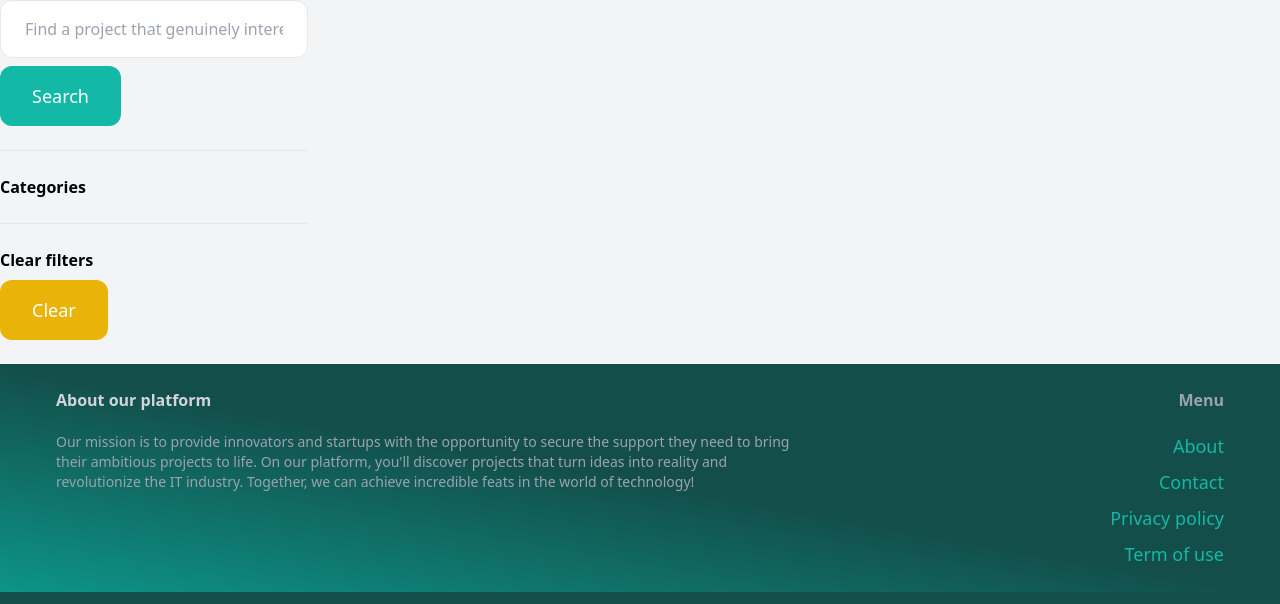
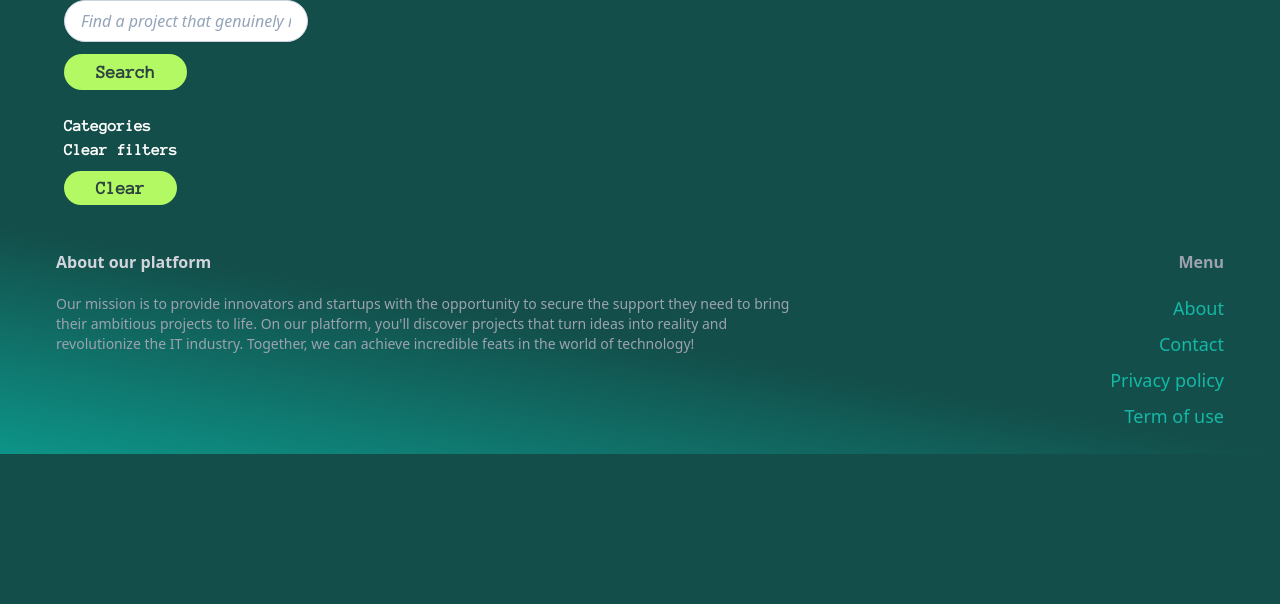
Before and after one commit to DidusOleh/Myfund1, a Django app: page /items/ in a window 1280 px wide. Shown: the part 104-708 px from the top of the page. Run offline with Django 4.2, Linux system fonts and the light colour scheme; data that the repository does not hold is empty; style sheets or scripts are compiled from the project's sources; some libraries are stand-ins or nearby versions; some web fonts are replaced.

Commit message:
browse page

```diff
--- a/core/templates/core/base.html
+++ b/core/templates/core/base.html
@@ -29,9 +29,9 @@
                 class="px-10 py-1 border-2 border-indigo-400 text-lg font-crimson text-white  rounded-full hover:text-gray-300 ml-4  invisible md:visible lg:visible">Inbox
             </a>
             <a href="{% url 'dashboard:index' %}"
-                class="px-5 py-1 text-lg border-2 bg-white text-teal-900 font-crimson rounded-full invisible md:visible lg:visible">Dashboard</a>
+                class="px-5 py-1 text-lg border-2 bg-white text-teal-900 font-crimson rounded-full hover:bg-gray-300 hover:border-gray-300 invisible md:visible lg:visible">Dashboard</a>
             <a href="{% url 'core:logout' %}"
-                class="px-5 py-1 border-2 border-white text-lg font-crimson bg-white text-orange-600 rounded-full hover:bg-teal-700 invisible md:visible lg:visible">Logout</a>
+                class="px-5 py-1 border-2 border-white text-lg font-crimson bg-white text-orange-600 rounded-full hover:bg-gray-300 hover:border-gray-300 invisible md:visible lg:visible">Logout</a>
 
 
 
--- a/core/templates/core/login.html
+++ b/core/templates/core/login.html
@@ -25,7 +25,7 @@
         </div>
         {%endif%}
         <div class="flex items-center justify-center">
-            <button class="py-4 px-8 text-lg rounded-full font-bold" style="color: #2C4341; background-color: #B3F963; font-family: anonymous pro;">SUBMIT</button>
+            <button class="mt-2 py-2 px-8 text-lg rounded-full font-bold" style="color: #2C4341; background-color: #B3F963; font-family: anonymous pro;">SUBMIT</button>
         </div>
     </form>
 </div>
--- a/core/templates/core/signup.html
+++ b/core/templates/core/signup.html
@@ -34,7 +34,7 @@
         </div>
         {%endif%}
         <div class="flex items-center justify-center">
-            <button class="py-4 px-8 text-lg rounded-full font-bold" style="color: #2C4341; background-color: #B3F963; font-family: anonymous pro;">SUBMIT</button>
+            <button class="mt-2 py-2 px-8 text-lg rounded-full font-bold" style="color: #2C4341; background-color: #B3F963; font-family: anonymous pro;">SUBMIT</button>
     </div>
     </form>
 </div>
--- a/item/templates/item/detail.html
+++ b/item/templates/item/detail.html
@@ -36,7 +36,7 @@
         {%endif%}
 
         <div id="myProgress">
-            <div id="myBar">{{ item.ptogress }} %</div>
+            <div id="myBar"> {{ item.ptogress }} %</div>
           </div>
         <style>
             #myProgress {
--- a/item/templates/item/items.html
+++ b/item/templates/item/items.html
@@ -2,46 +2,48 @@
 {% block title %}Search{%endblock%}
 {% block content %}
 
-<div class="pb-6 grid grid-cols-4 gap-4 bg-gray-100">
-    <div class="col-span-1">
+<div class="pb-6 grid justify-items-center grid-cols-1 sm:grid-cols-4 gap-4">
+    <div class="ml-16 col-span-1 text-center sm:text-left">
         <form method="get" action="{% url 'item:items' %}">
-            <input name="query" class="w-full py-4 px-6 border rounded-xl" type="text" value="{{ query }}"
+            <input name="query" class="w-full rounded-full placeholder:italic placeholder:text-slate-400  bg-white border border-slate-300 py-2 px-4  shadow-sm focus:outline-none focus:border-sky-500 focus:ring-sky-500 focus:ring-1" type="text" value="{{ query }}"
                 placeholder="Find a project that genuinely interested you">
-            <button class="mt-2 py-4 px-8 text-lg bg-teal-500 text-white rounded-xl">Search </button>
+            <button class="mt-3 py-1 px-8 text-lg rounded-full font-bold" style="color: #2C4341; background-color: #B3F963; font-family: anonymous pro;">Search </button>
         </form>
 
-        <hr class="my-6">
-        <p class="font-semibold">Categories</p>
+        <p class="mt-6 font-semibold text-white " style="font-family: anonymous pro;">Categories</p>
         <ul>
             {% for category in categories %}
-            <li class="py-2 px-2 rounded-xl{%if category.id == category_id %} bg-gray-200{%endif%}">
-                <a href="{%url 'item:items' %}?query={{ query }}&category={{ category.id }}">{{ category.name }}</a>
+            <li class="py-2 px-2 text-white {%if category.id == category_id %} bg-gray-200{%endif%}" style="font-family: anonymous pro;">
+                <a href="{%url 'item:items' %}?query={{ query }}&category={{ category.id }}" class="hover:text-gray-400">{{ category.name }}</a>
             </li>
             {%endfor%}
         </ul>
 
-        <hr class="my-6">
-        <p class="font-semibold">Clear filters</p>
+
+        <p class="mb-3 font-semibold text-white" style="font-family: anonymous pro;">Clear filters</p>
         <ul>
             <li><a href="{% url 'item:items' %}"
-                    class="mt-2 py-4 px-8 inline-block bg-yellow-500 text-lg rounded-xl text-white">Clear</a></li>
+                    class="py-2 px-8 text-lg rounded-full font-bold" style="color: #2C4341; background-color: #B3F963; font-family: anonymous pro;">Clear</a></li>
         </ul>
     </div>
-    <div class="col-span-3">
-        <div class="grid grid-cols-3 gap-3">
+    <div class="col-span-3 max-w-lg lg:max-w-5xl">
+        <div class="mr-10 grid sm:grid-cols-1 md:grid-cols-1 lg:grid-cols-2 gap-3 invisible md:visible">
             {% for item in items %}
-            <div>
-                <a href="{% url 'item:detail' item.id %}">
-                    <div>
-                        <img src="{{item.image.url}}" class="rounded-t-xl" style="height: 400px;">
+                {% if forloop.counter <= 2 %}
+
+                <div>
+                   <a href="{% url 'item:detail' item.id %}">
+                     <div>
+                        <img src="{{item.image.url}}" class="rounded-t-xl object-cover max-h-96" style=" min-height: 400px; min-width: 100%; max-width: 100%;" >
                     </div>
 
-                    <div class="p-6 bg-white rounded-b-xl">
-                        <h2 class="text-2xl">{{item.name}}</h2>
-                        <p class="text-gray-500">Donation: {{item.donation}}</p>
+                    <div class="p-6 rounded-b-xl bg-teal-700">
+                        <h2 class="text-2xl text-gray-300">{{item.name}}</h2>
+                        <p class="text-gray-400" >Donation: {{item.donation}}</p>
                     </div>
-                </a>
-            </div>
+                    </a>
+                </div>
+                {% endif %}
             {% endfor %}
         </div>
     </div>
```
